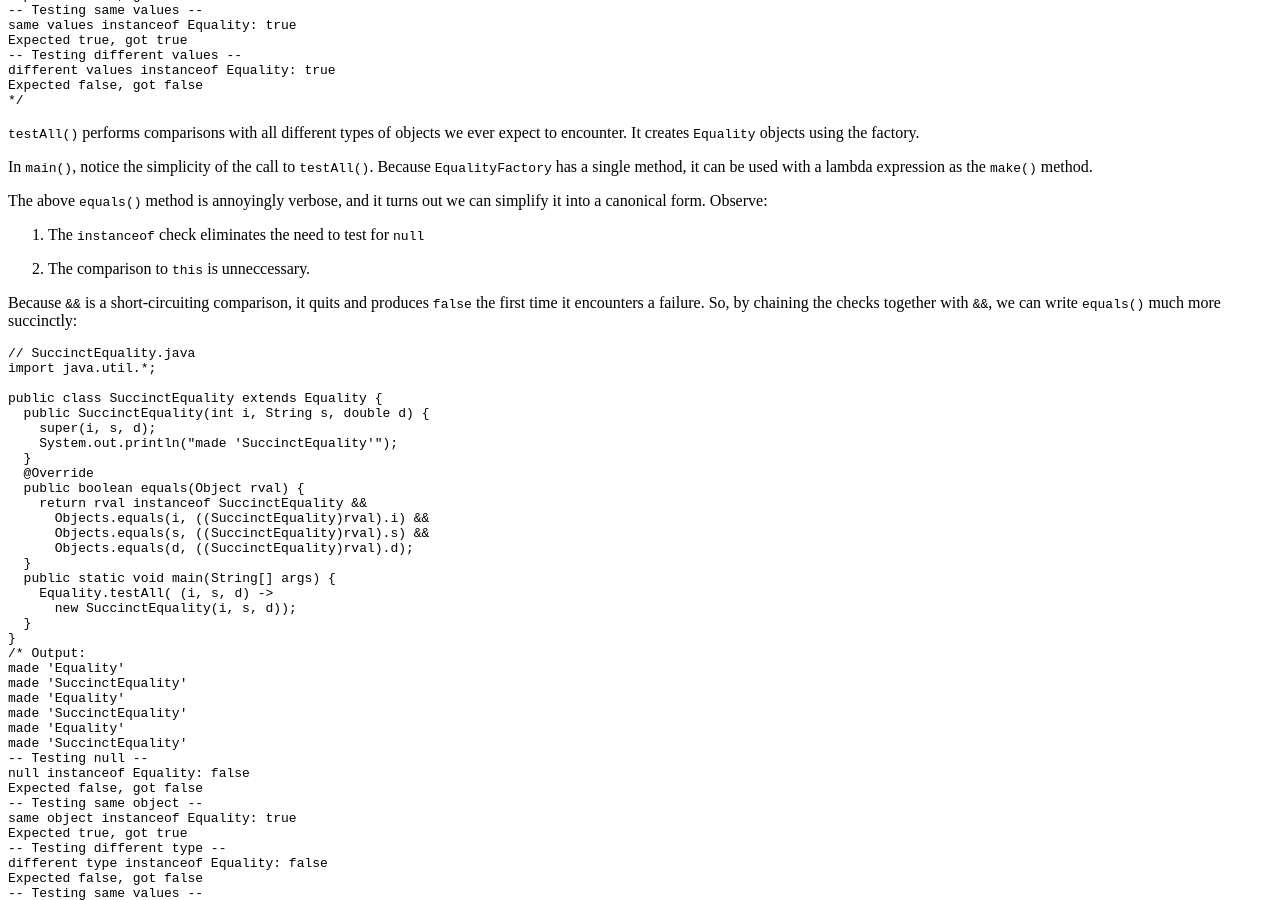
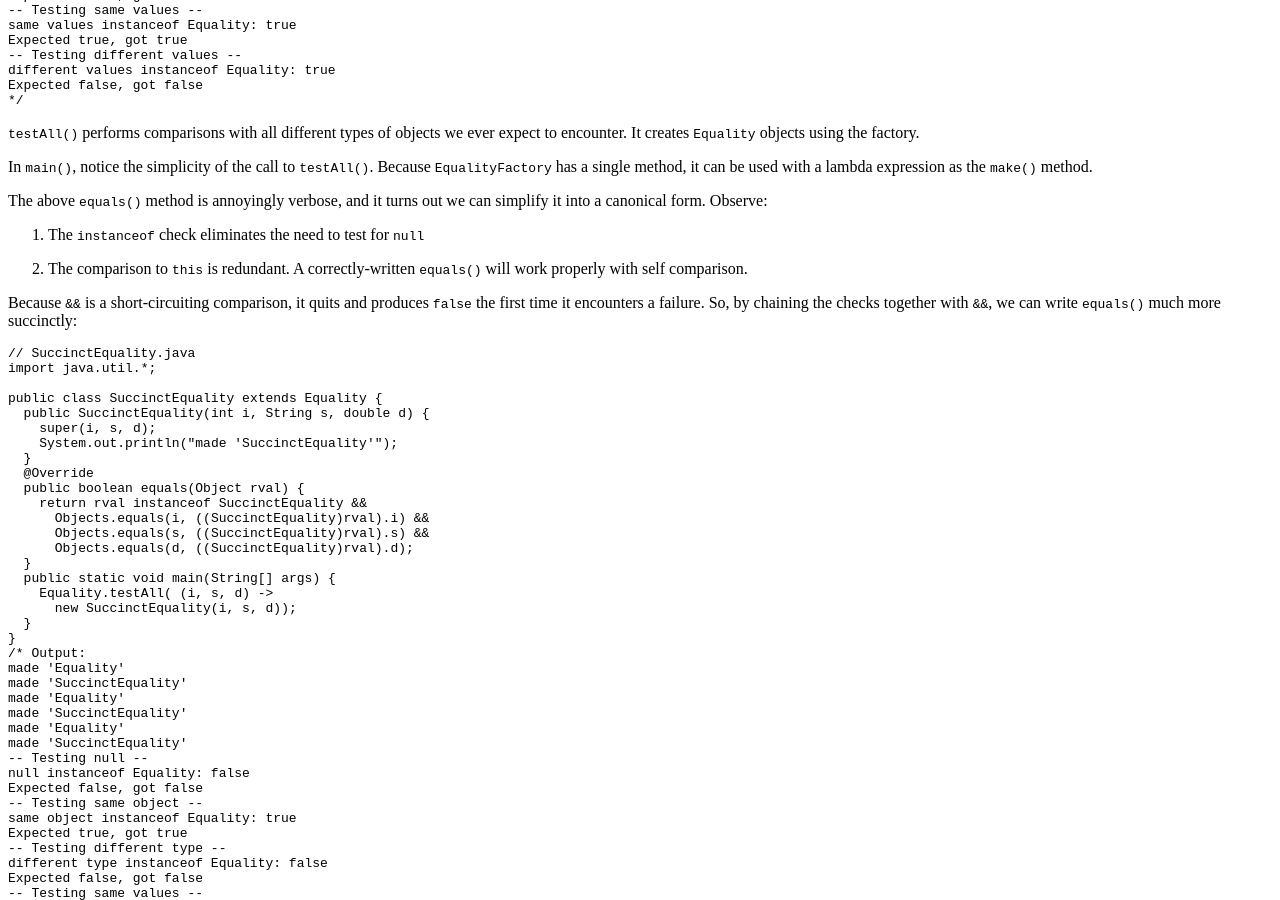
Before and after one commit to djaus2/BruceEckel.github.io, a Jekyll site: the page built from _posts/2017-01-07-a-canonical-equals-for-java.md, in a window 1280 px wide and 900 px high, scrolled down 1923 px. Built offline with Jekyll 4.4.1, drawn with Linux system fonts in a browser that asks for light colours; comment, search, counter and statistics services are not loaded.

Commit message:
Changed self-comparison description

```diff
--- a/_posts/2017-01-07-a-canonical-equals-for-java.md
+++ b/_posts/2017-01-07-a-canonical-equals-for-java.md
@@ -135,7 +135,8 @@ simplify it into a canonical form. Observe:
 
 1.  The `instanceof` check eliminates the need to test for `null`
 
-2.  The comparison to `this` is unneccessary.
+2.  The comparison to `this` is redundant. A correctly-written `equals()` will
+    work properly with self comparison.
 
 Because `&&` is a short-circuiting comparison, it quits and produces `false`
 the first time it encounters a failure. So, by chaining the checks together
```
